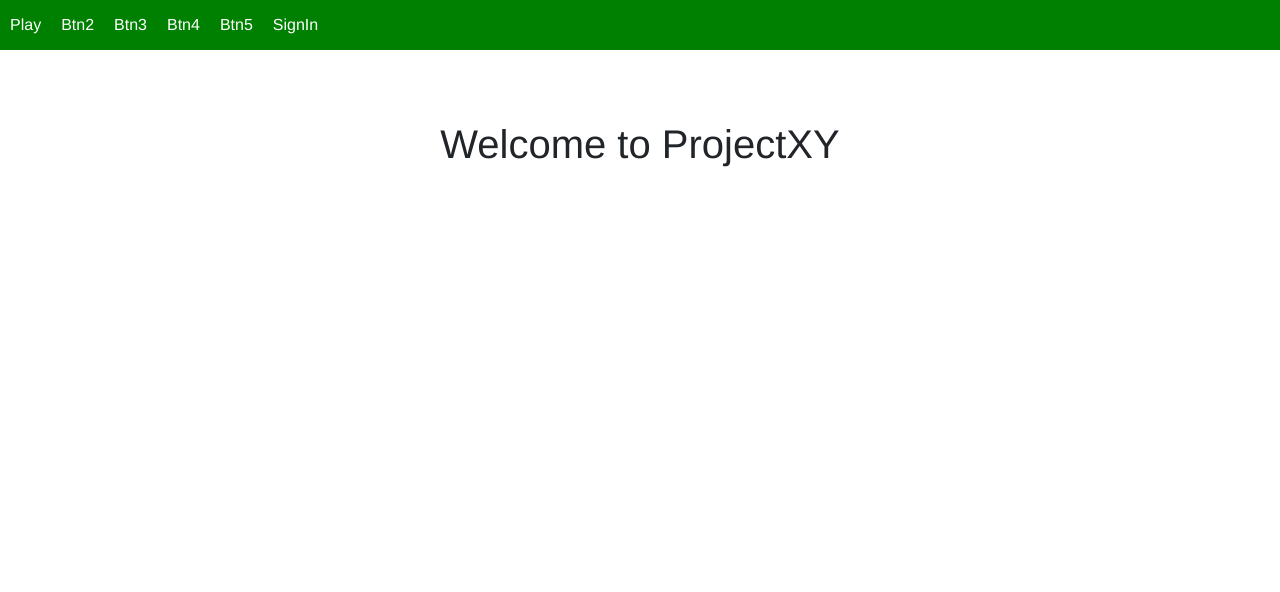
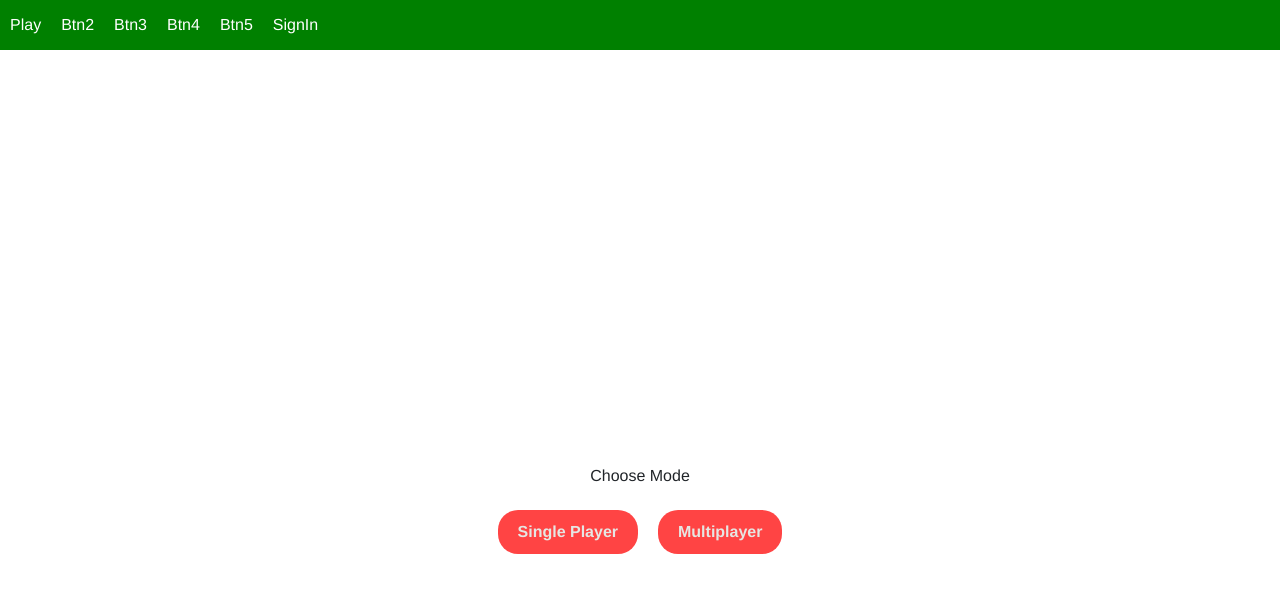
Before and after one commit to WafaBergaoui/ProjectXY, a React (Create React App) app in the folder frontend/: page / in a window 1280 px wide. Shown: the top 592 px of the page. Built offline with nearby package versions, Linux system fonts and the light colour scheme; no server answers.

Commit message:
multiplayer commit

```diff
--- a/frontend/src/App.jsx
+++ b/frontend/src/App.jsx
@@ -7,6 +7,11 @@ import Login from "./screens/LoginScreen";
 import Register from "./screens/RegisterScreen";
 import Play from "./screens/PlayScreen";
 import Welcome from "./screens/WelcomeScreen";
+import { HomeProvider } from "./context/HomeContext";
+import { GameProvider } from "./context/GameContext";
+import { SocketProvider } from "./context/SocketContext";
+import { MessagesProvider } from "./context/MessagesContext";
+import { UserProvider } from "./context/UserContext";
 
 const App = () => {
   const userSignin = useSelector((state) => state.userSignin);
@@ -54,9 +59,23 @@ const App = () => {
         </div>
 
         <main>
+          <UserProvider>
+            <GameProvider>
+              <HomeProvider>
+                <Routes>
+                  <Route path="/" element={<Home />} />
+                </Routes>
+              </HomeProvider>
+              <MessagesProvider>
+                <SocketProvider>
+                  <Routes>
+                    <Route path="/play" element={<Play />} />
+                  </Routes>
+                </SocketProvider>
+              </MessagesProvider>
+            </GameProvider>
+          </UserProvider>
           <Routes>
-            <Route path="/" element={<Home />} />
-            <Route path="/play" element={<Play />} />
             <Route path="/signin" element={<Login />} />
             <Route path="/register" element={<Register />} />
             <Route path="/confirm/:confirmationCode" element={<Welcome />} />
--- a/frontend/src/components/ChooseOpponent.js
+++ b/frontend/src/components/ChooseOpponent.js
@@ -1,5 +1,4 @@
 import React, { useContext, useEffect, useState } from "react";
-
 import styles from "./ChooseOpponent.module.css";
 
 import { HomeContext } from "../context/HomeContext";
@@ -15,10 +14,11 @@ export default function ChooseOpponent() {
 
   useEffect(() => {
     const fetchOpponents = setInterval(() => {
-      fetch("/api/users")
+      fetch("/api/user")
         .then((response) => response.json())
         .then((data) => {
           setOpponents(data);
+          console.log(data);
         })
         .catch((err) => {
           console.log(err);
--- /dev/null
+++ b/frontend/src/components/Container.module.css
@@ -0,0 +1,20 @@
+.container {
+    width: 95%;
+    height: 600px;
+    max-width: 1200px;
+    position: relative;
+    display: flex;
+    justify-content: center;
+    align-items: center;
+    flex-direction: column;
+    border: 1px solid #a6a6a3;
+    border-radius: 5px;
+    margin: 10px 0;
+}
+
+@media (max-width: 850px) {
+    .container {
+        height: fit-content;
+        min-height: 95vmax;
+    }
+}
--- a/frontend/src/screens/HomeScreen.jsx
+++ b/frontend/src/screens/HomeScreen.jsx
@@ -1,8 +1,65 @@
-import React from "react";
+import React, { useEffect, useContext } from "react";
+import { GameContext } from "../context/GameContext";
+import { UserContext } from "../context/UserContext";
+import { HomeContext } from "../context/HomeContext";
+
+import ChooseMode from "../components/ChooseMode";
+import ChooseOpponent from "../components/ChooseOpponent";
+import ChooseUsername from "../components/ChooseUsername";
+
+import styles from "./HomeScreen.module.css";
+
 
 const Home = () => {
+  const [component] = useContext(HomeContext);
+  const {
+    squares: _squares,
+    winner: _winner,
+    isX: _isX,
+    multiplayer: _multiplayer,
+    nextPlayer: _nextPlayer,
+  } = useContext(GameContext);
+  const { user: _user, room: _room, player: _player } = useContext(UserContext);
+
+  const setSquares = _squares[1];
+  const setWinner = _winner[1];
+  const setIsX = _isX[1];
+  const setMultiplayer = _multiplayer[1];
+  const setNextPlayer = _nextPlayer[1];
+  const setUser = _user[1];
+  const setRoom = _room[1];
+  const setPlayer = _player[1];
+
+  useEffect(() => {
+    setSquares(Array(9).fill(null));
+    setWinner("");
+    setIsX(false);
+    setMultiplayer(false);
+    setNextPlayer("X");
+    setUser("");
+    setRoom("");
+    setPlayer("");
+  }, []);
+
   return (
-    <div
+    <div className={styles.container}>
+        {component === "ChooseMode" ? (
+          <ChooseMode />
+        ) : component === "ChooseOpponent" ? (
+          <ChooseOpponent />
+        ) : component === "ChooseUsername" ? (
+          <ChooseUsername />
+        ) : (
+          <p> An error occured! </p>
+        )}
+    </div>
+  );
+};
+
+export default Home;
+
+/*
+  <div
       style={{
         display: "flex",
         justifyContent: "Right",
@@ -10,11 +67,9 @@ const Home = () => {
         height: "100vh",
       }}
     >
-      <h1 style={{ fontSize: "30pt", marginLeft: "auto", marginRight: "auto" }}>
+ <h1 style={{ fontSize: "30pt", marginLeft: "auto", marginRight: "auto" }}>
         Welcome to ProjectXY
       </h1>
-    </div>
-  );
-};
+          </div>
 
-export default Home;
+      */
--- /dev/null
+++ b/frontend/src/screens/HomeScreen.module.css
@@ -0,0 +1,6 @@
+.container {
+  min-height: 100vh;
+  display: flex;
+  justify-content: center;
+  align-items: center;
+}
--- a/frontend/src/screens/PlayScreen.jsx
+++ b/frontend/src/screens/PlayScreen.jsx
@@ -1,9 +1,14 @@
-import React, { useEffect, useState } from "react";
+import React, { useEffect, useState, useContext } from "react";
 import Button from "../components/Button";
 import ViewButton from "../components/ViewButton";
 import ViewButtonResult from "../components/ViewButtonResult";
 import io from "socket.io-client";
 import "../app.css";
+
+import { GameContext } from "../context/GameContext";
+import { SocketContext } from "../context/SocketContext";
+import { MessagesContext } from "../context/MessagesContext";
+import { UserContext } from "../context/UserContext";
 
 /*
 I thought that only Home component needs a comment and
@@ -30,6 +35,7 @@ const PlayScreen = () => {
   const FA = 1; // A - for first button
   const SM = 2; // M - for second button
   const SA = 2; // A - for second button
+  const { user: _user, room: _room, player: _player } = useContext(UserContext);
 
   const [selectedTitle, setSelectedTitle] = useState("");
   const [xposition, setXPosition] = useState(""); // x - coordinate for 1st position
```
Also changed, not shown: frontend/src/components/Container.js (added, +13 -0 lines), frontend/src/components/Header.js (added, +12 -0 lines), frontend/src/components/Header.module.css (added, +13 -0 lines), frontend/src/context/UserContext.js (+4 -4 lines), 1 other file (tests, documents, lock files or other folders).
